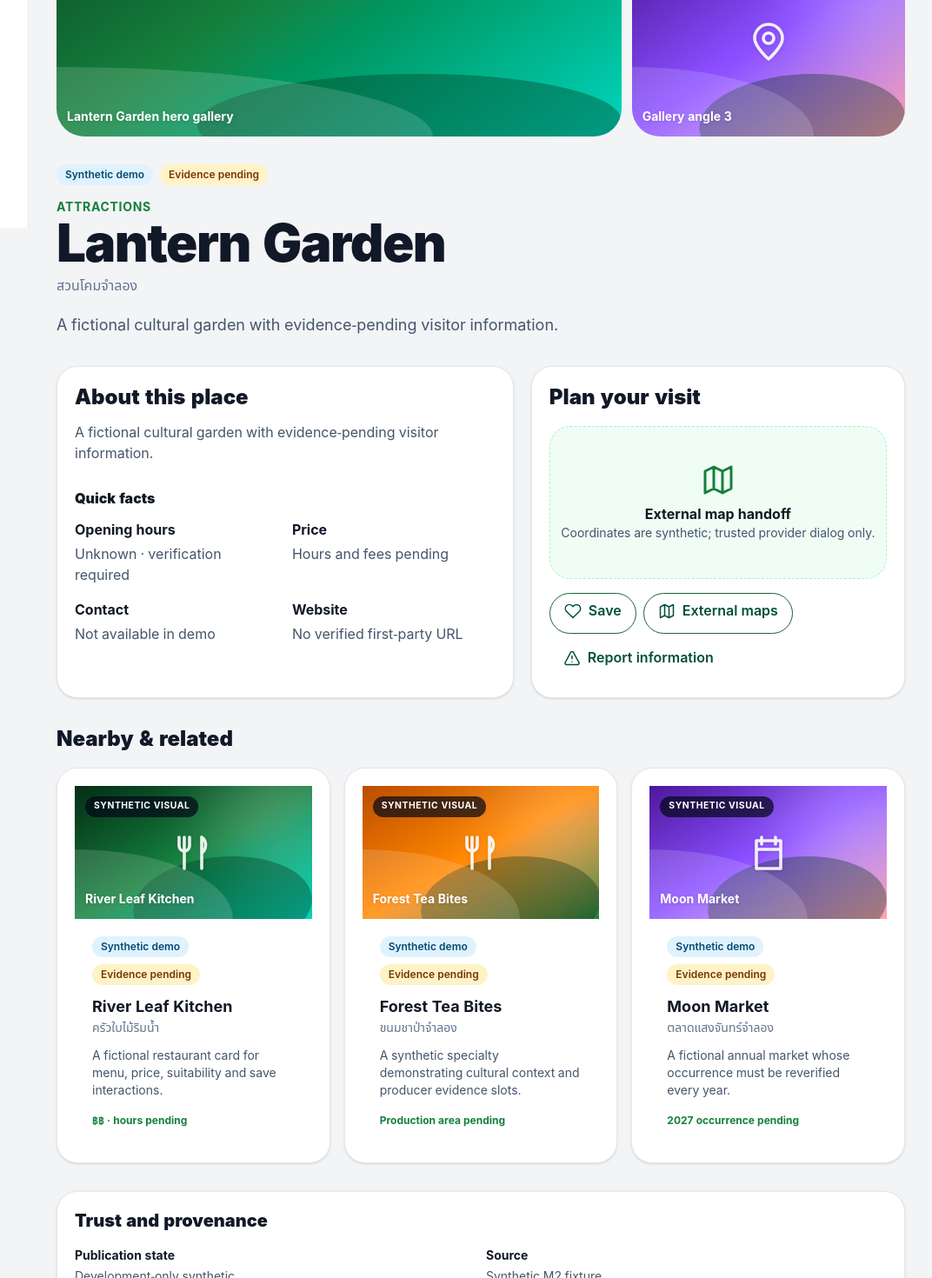
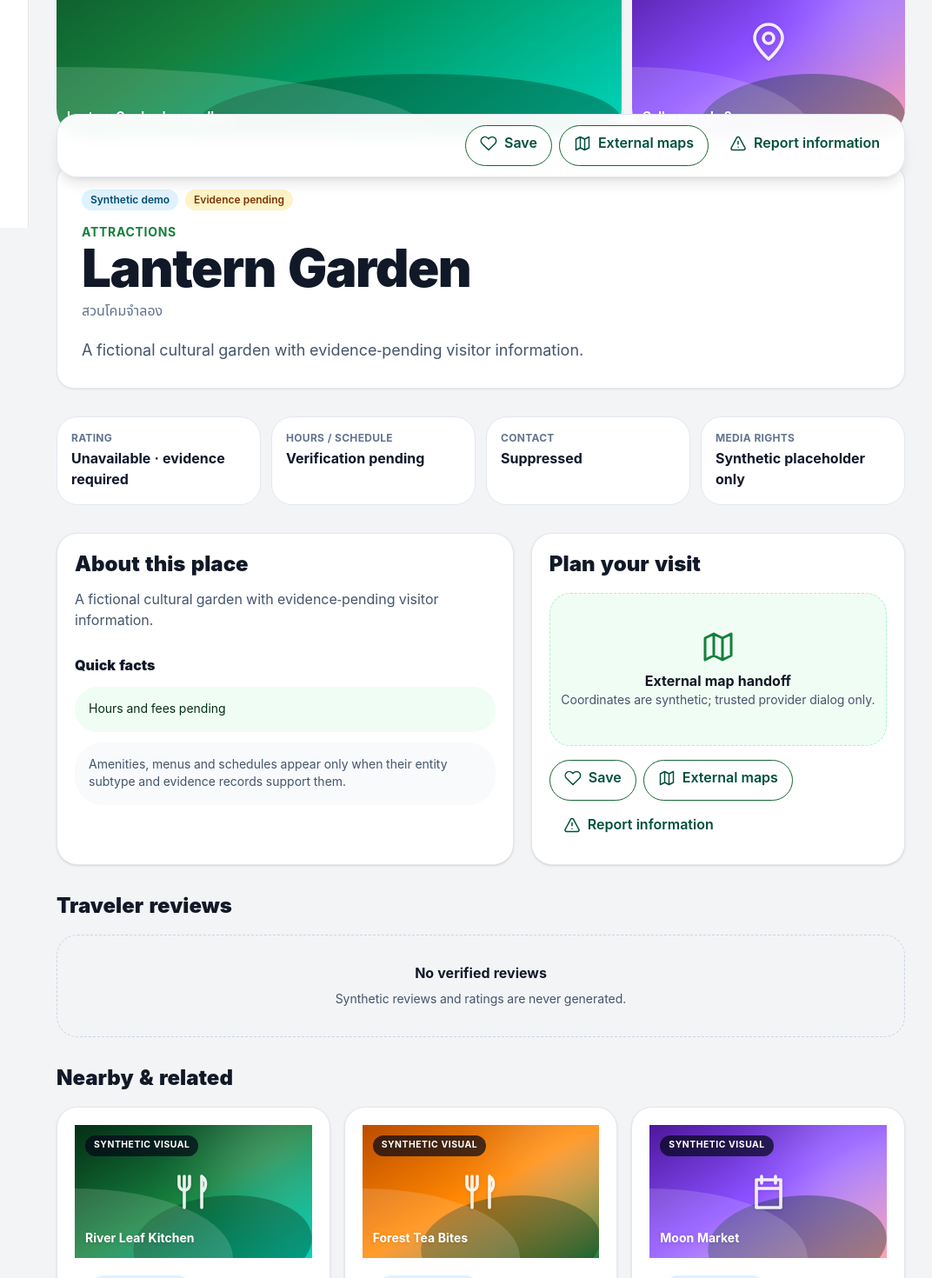
Before and after one commit to ppraman33-cmyk/ai-travel-companion-thailand, a Next.js app: page /thailand/northern/demo-lanna-province/attractions/lantern-garden in a window 1280 px wide. Shown: the part 580-2050 px from the top of the page at 87% size, without its empty margins (207-1279 px from the left). Built offline with nearby package versions, Linux system fonts and the light colour scheme.

Commit message:
feat: align evidence-safe entity detail templates

```diff
--- a/components/traveler/detail-experience.tsx
+++ b/components/traveler/detail-experience.tsx
@@ -6,7 +6,14 @@ import {
   demoProvince,
   type DemoCategory,
 } from "@/application/traveler/synthetic-content";
-import { Badge, ContentCard, SyntheticNotice } from "@/components/ui/design-system";
+import {
+  Badge,
+  ContentCard,
+  Fact,
+  FactsGrid,
+  StatusState,
+  SyntheticNotice,
+} from "@/components/ui/design-system";
 import { Icon } from "@/components/ui/icon";
 import { DemoCard } from "./demo-card";
 import { SyntheticVisual } from "./synthetic-visual";
@@ -71,7 +78,7 @@ export function DetailExperience({
           />
         </div>
       </section>
-      <header>
+      <header className="reference-card p-5 sm:p-7">
         <div className="flex flex-wrap gap-2">
           <Badge tone={emergency ? "danger" : "info"}>Synthetic demo</Badge>
           <Badge tone="warning">Evidence pending</Badge>
@@ -96,17 +103,26 @@ export function DetailExperience({
           <p className="mt-1 text-sm">Phone, map and contact actions are suppressed.</p>
         </div>
       ) : null}
+      <FactsGrid>
+        <Fact label="Rating" value="Unavailable · evidence required" />
+        <Fact label="Hours / schedule" value="Verification pending" />
+        <Fact label="Contact" value="Suppressed" />
+        <Fact label="Media rights" value="Synthetic placeholder only" />
+      </FactsGrid>
       <section className="grid gap-5 lg:grid-cols-[1.1fr_.9fr]">
         <ContentCard>
           <h2 className="text-2xl font-black">About this place</h2>
           <p className="mt-3 text-slate-600">{item.summary}</p>
           <h3 className="mt-7 font-black">Quick facts</h3>
-          <dl className="mt-3 grid gap-4 sm:grid-cols-2">
-            <Fact label="Opening hours" value="Unknown · verification required" />
-            <Fact label="Price" value={item.meta} />
-            <Fact label="Contact" value="Not available in demo" />
-            <Fact label="Website" value="No verified first-party URL" />
-          </dl>
+          <div className="mt-3 grid gap-3">
+            <p className="rounded-xl bg-emerald-50 p-4 text-sm text-emerald-950">
+              {item.meta}
+            </p>
+            <p className="rounded-xl bg-slate-50 p-4 text-sm text-slate-600">
+              Amenities, menus and schedules appear only when their entity subtype and
+              evidence records support them.
+            </p>
+          </div>
         </ContentCard>
         <ContentCard>
           <h2 className="text-2xl font-black">Plan your visit</h2>
@@ -123,6 +139,18 @@ export function DetailExperience({
             <TravelerActions emergency={emergency} placeId={item.id} />
           </div>
         </ContentCard>
+      </section>
+      <section aria-labelledby="reviews-title">
+        <h2 className="text-2xl font-black" id="reviews-title">
+          Traveler reviews
+        </h2>
+        <div className="mt-4">
+          <StatusState
+            state="empty"
+            title="No verified reviews"
+            description="Synthetic reviews and ratings are never generated."
+          />
+        </div>
       </section>
       <section>
         <h2 className="text-2xl font-black">Nearby & related</h2>
@@ -146,15 +174,11 @@ export function DetailExperience({
           <Fact label="Media rights" value="No real media attached" />
         </dl>
       </ContentCard>
+      <div className="sticky bottom-[calc(5rem+env(safe-area-inset-bottom))] z-10 rounded-2xl border border-slate-200 bg-white/95 p-3 shadow-lg backdrop-blur lg:bottom-4">
+        <div className="flex flex-wrap justify-end gap-2">
+          <TravelerActions emergency={emergency} placeId={item.id} />
+        </div>
+      </div>
     </>
   );
 }
-
-function Fact({ label, value }: { readonly label: string; readonly value: string }) {
-  return (
-    <div>
-      <dt className="font-bold">{label}</dt>
-      <dd className="mt-1 text-slate-600">{value}</dd>
-    </div>
-  );
-}
```
Also changed, not shown: 1 other file (tests, documents, lock files or other folders).
